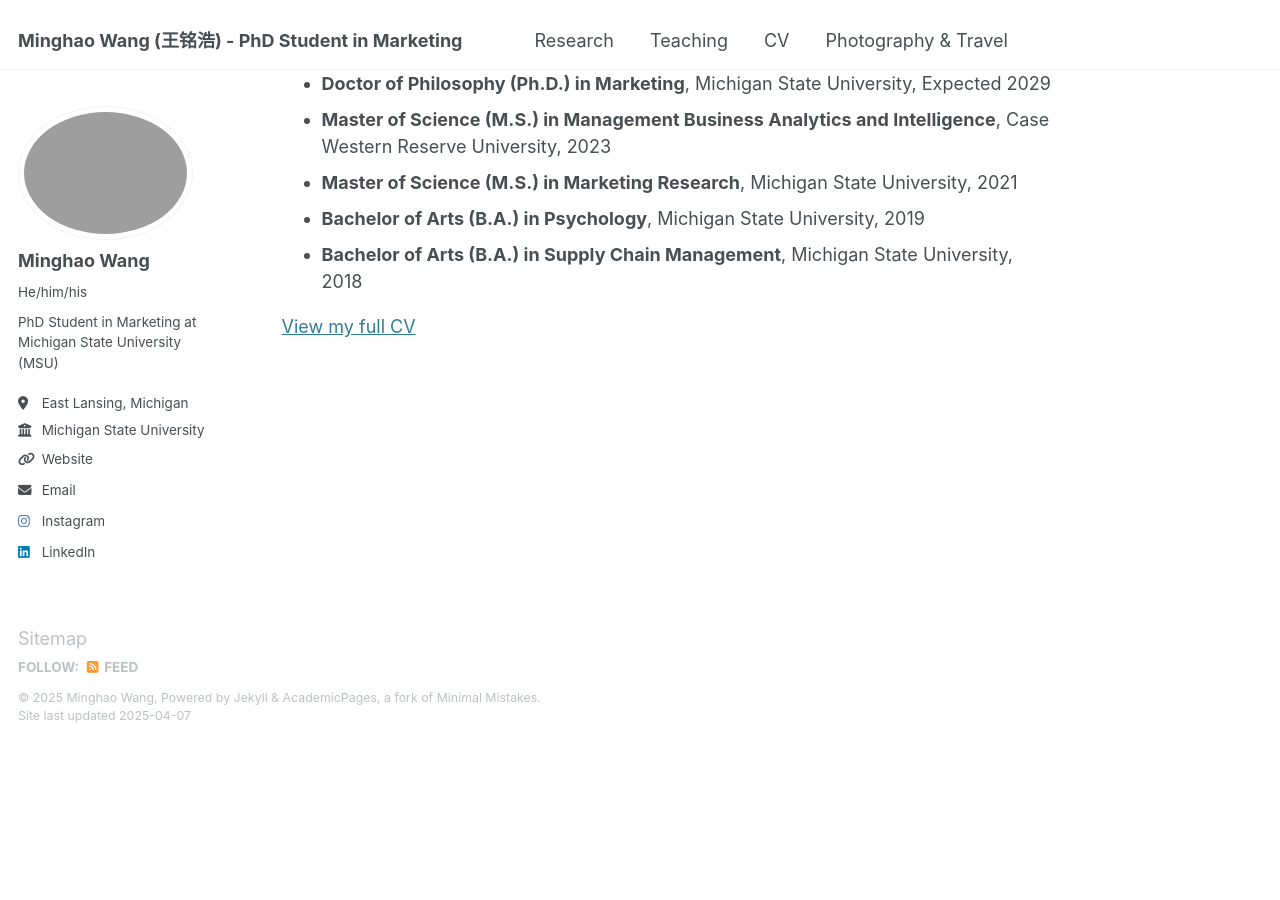
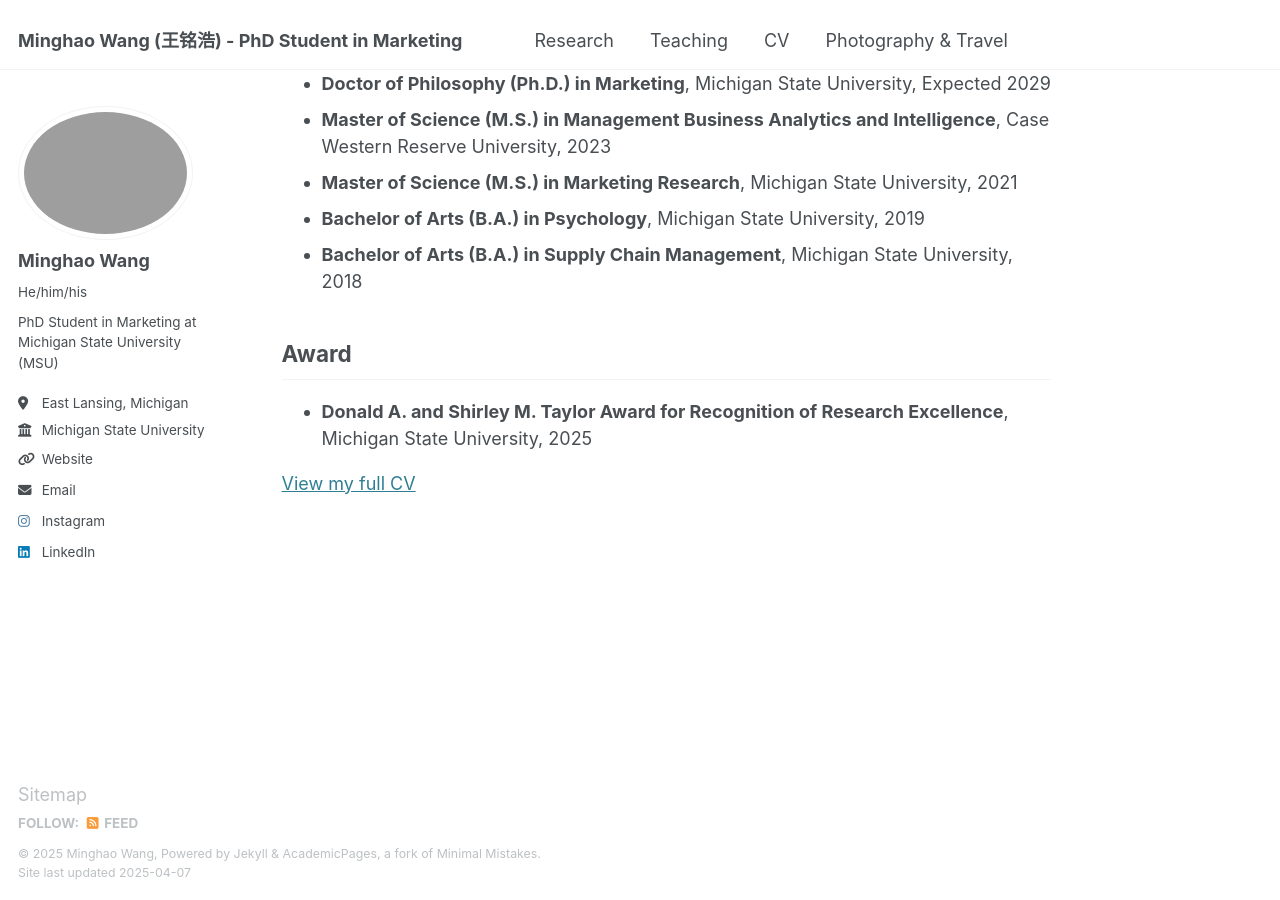
Before and after one commit to minghaowang-research/minghaowang-research.github.io, a Jekyll site: the page built from _pages/about.md, in a window 1280 px wide and 900 px high, scrolled down 614 px. Built offline with Jekyll 4.4.1, drawn with Linux system fonts in a browser that asks for light colours; before the commit the page ends 1358 px from its top, so only the background shows below that.

Commit message:
Update about.md
Donald A. and Shirley M. Taylor Marketing Doctoral Student Support Fund

```diff
--- a/_pages/about.md
+++ b/_pages/about.md
@@ -6,6 +6,7 @@ redirect_from:
   - /about/
   - /about.html
 ---
+
 ## Biography
 Minghao Wang is a first-year doctoral student in the Department of Marketing at Michigan State University's Broad College of Business.
 He brings a unique combination of academic credentials, having completed multiple degrees from top-ranked programs including an MS in Marketing Research from Michigan State University, an MS in Management Business Analytics and Intelligence from Case Western Reserve University, and prior degrees in Psychology and Supply Chain Management with economic minor from Michigan State University.
@@ -20,4 +21,7 @@ His research interests span digital marketing, customer satisfaction, modeling,
 * **Bachelor of Arts (B.A.) in Psychology**, Michigan State University, 2019
 * **Bachelor of Arts (B.A.) in Supply Chain Management**, Michigan State University, 2018
 
+## Award
+* **Donald A. and Shirley M. Taylor Award for Recognition of Research Excellence**, Michigan State University, 2025
+
 [View my full CV](/assets/pdf/Minghao Wang_PhD_CV_2025_02.pdf)
```
